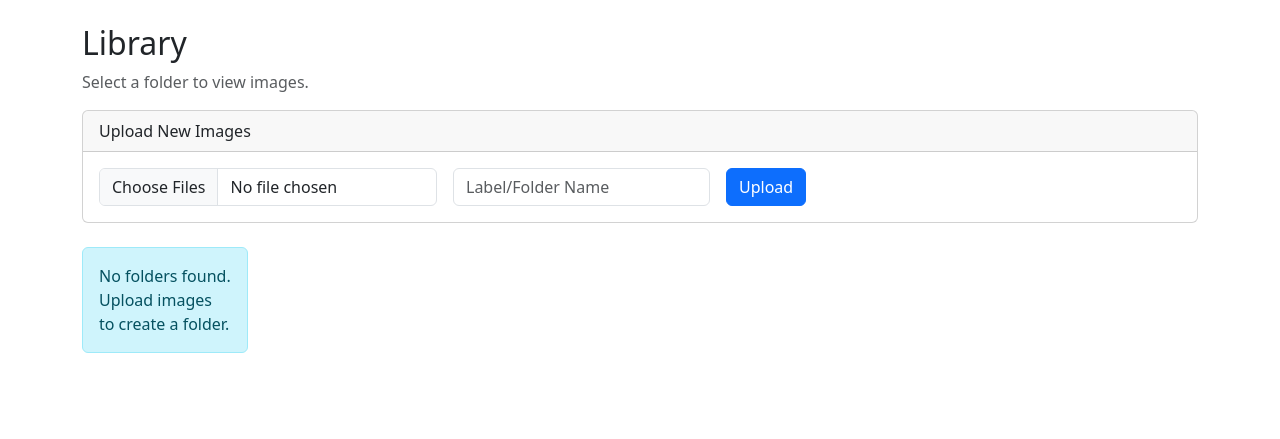
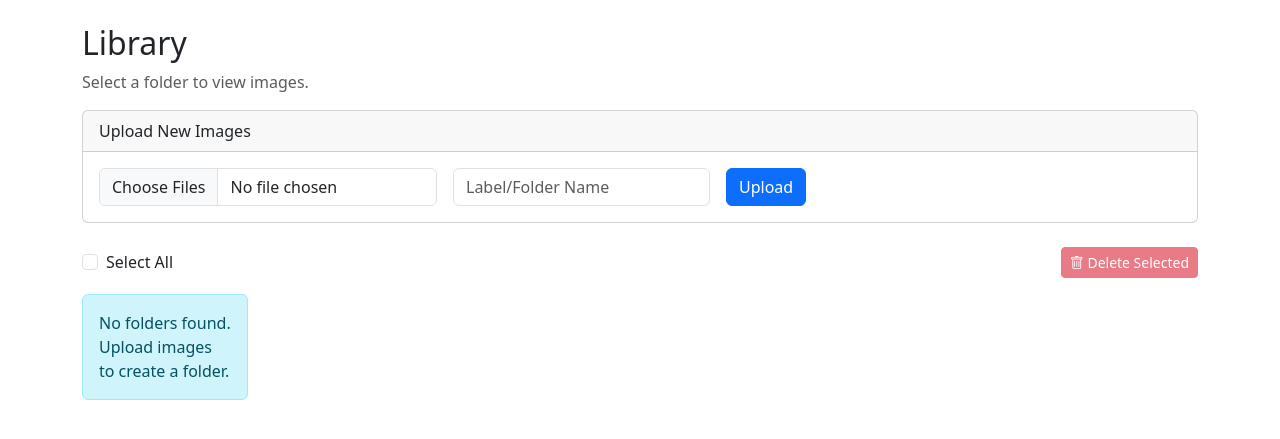
Before and after one commit to nomyowo/FurryRecongnization, a FastAPI app: page /lib in a window 1280 px wide. Shown: the part 76-515 px from the top of the page. Run offline with FastAPI, Linux system fonts and the light colour scheme; data that the repository does not hold is empty.

Commit message:
删除改为复选框

```diff
--- a/main.py
+++ b/main.py
@@ -120,13 +120,17 @@ def upload_lib(
     return RedirectResponse(url="/lib", status_code=status.HTTP_303_SEE_OTHER)
 
 
-@app.post("/lib/delete/{id}")
-def delete_lib_image(id: int, redirect_to: str = Form("/lib")):
-    filename = db.delete_image(id)
-    if filename:
-        file_path = os.path.join(UPLOAD_FOLDER_LIB, filename)
-        if os.path.exists(file_path):
-            os.remove(file_path)
+@app.post("/lib/delete_bulk")
+def delete_lib_images_bulk(
+    image_ids: List[int] = Form(...),
+    redirect_to: str = Form("/lib")
+):
+    for img_id in image_ids:
+        filename = db.delete_image(img_id)
+        if filename:
+            file_path = os.path.join(UPLOAD_FOLDER_LIB, filename)
+            if os.path.exists(file_path):
+                os.remove(file_path)
 
     # Re-initialize classifier after deletion
     init_classifier()
@@ -134,13 +138,16 @@ def delete_lib_image(id: int, redirect_to: str = Form("/lib")):
     return RedirectResponse(url=redirect_to, status_code=status.HTTP_303_SEE_OTHER)
 
 
-@app.post("/lib/delete_folder")
-def delete_lib_folder(label: str = Form(...)):
-    filenames = db.delete_lib_folder(label)
-    for filename in filenames:
-        file_path = os.path.join(UPLOAD_FOLDER_LIB, filename)
-        if os.path.exists(file_path):
-            os.remove(file_path)
+@app.post("/lib/delete_folders_bulk")
+def delete_lib_folders_bulk(
+    labels: List[str] = Form(...)
+):
+    for label in labels:
+        filenames = db.delete_lib_folder(label)
+        for filename in filenames:
+            file_path = os.path.join(UPLOAD_FOLDER_LIB, filename)
+            if os.path.exists(file_path):
+                os.remove(file_path)
 
     # Re-initialize classifier after folder deletion
     init_classifier()
--- a/templates/lib.html
+++ b/templates/lib.html
@@ -33,23 +33,31 @@
             </div>
         </div>
 
+        <form action="/lib/delete_folders_bulk" method="post" id="folderDeleteForm">
+            <div class="d-flex justify-content-between align-items-center mb-3">
+                <div class="form-check">
+                    <input class="form-check-input" type="checkbox" id="selectAllFolders">
+                    <label class="form-check-label" for="selectAllFolders">Select All</label>
+                </div>
+                <button type="submit" class="btn btn-danger btn-sm" id="deleteFolderBtn" disabled onclick="return confirm('Are you sure you want to delete selected folders and all their images?');">
+                    <i class="bi bi-trash"></i> Delete Selected
+                </button>
+            </div>
+
             <div class="row row-cols-2 row-cols-md-4 row-cols-lg-6 g-4">
                 {% if labels %}
                     {% for row in labels %}
                     <div class="col">
                             <div class="card h-100 text-center folder-card border-0 shadow-sm position-relative">
+                                <div class="position-absolute top-0 start-0 p-2" style="z-index: 10;">
+                                     <input class="form-check-input folder-checkbox" type="checkbox" name="labels" value="{{ row.label }}">
+                                </div>
                                 <div class="card-body">
                                     <a href="/lib?label={{ row.label }}" class="text-decoration-none text-dark stretched-link">
                                         <i class="bi bi-folder-fill folder-icon"></i>
                                         <h5 class="card-title mt-2 text-truncate" title="{{ row.label }}">{{ row.label }}</h5>
                                     </a>
                                     <p class="card-text text-muted small">{{ row.count }} items</p>
-                            </div>
-                            <div class="card-footer bg-transparent border-0 position-relative" style="z-index: 2;">
-                                <form action="/lib/delete_folder" method="post" onsubmit="return confirm('Are you sure you want to delete folder &quot;{{ row.label }}&quot; and all its images?');">
-                                    <input type="hidden" name="label" value="{{ row.label }}">
-                                    <button type="submit" class="btn btn-outline-danger btn-sm w-100"><i class="bi bi-trash"></i> Delete</button>
-                                </form>
                                 </div>
                             </div>
                     </div>
@@ -60,6 +68,27 @@
                     </div>
                 {% endif %}
             </div>
+        </form>
+
+        <script>
+            document.getElementById('selectAllFolders').addEventListener('change', function() {
+                var checkboxes = document.querySelectorAll('.folder-checkbox');
+                for (var checkbox of checkboxes) {
+                    checkbox.checked = this.checked;
+                }
+                updateFolderBtnState();
+            });
+
+            var folderCheckboxes = document.querySelectorAll('.folder-checkbox');
+            for (var checkbox of folderCheckboxes) {
+                checkbox.addEventListener('change', updateFolderBtnState);
+            }
+
+            function updateFolderBtnState() {
+                var checkedCount = document.querySelectorAll('.folder-checkbox:checked').length;
+                document.getElementById('deleteFolderBtn').disabled = checkedCount === 0;
+            }
+        </script>
     </div>
 
     {% else %}
@@ -90,11 +119,30 @@
             </div>
         </div>
 
+        <!-- Bulk Delete Form (Hidden) -->
+        <form action="/lib/delete_bulk" method="post" id="bulkDeleteForm">
+             <input type="hidden" name="redirect_to" value="/lib?label={{ current_label }}">
+             <div id="bulkDeleteInputs"></div>
+        </form>
+
+        <div class="d-flex justify-content-between align-items-center mb-3">
+            <div class="form-check">
+                <input class="form-check-input" type="checkbox" id="selectAllImages">
+                <label class="form-check-label" for="selectAllImages">Select All</label>
+            </div>
+            <button type="button" class="btn btn-danger btn-sm" id="deleteImageBtn" disabled onclick="submitBulkDelete()">
+                <i class="bi bi-trash"></i> Delete Selected
+            </button>
+        </div>
+
         <div class="row row-cols-2 row-cols-md-4 row-cols-lg-5 g-4">
             {% if images %}
                 {% for image in images %}
                 <div class="col">
-                    <div class="card h-100 shadow-sm">
+                    <div class="card h-100 shadow-sm position-relative">
+                        <div class="position-absolute top-0 start-0 p-2" style="z-index: 10;">
+                            <input class="form-check-input image-checkbox" type="checkbox" value="{{ image.id }}">
+                        </div>
                         <a href="/files/lib/{{ image.filename }}" target="_blank">
                             <img src="/files/lib/{{ image.filename }}" class="card-img-top image-card-img" alt="{{ image.filename }}">
                         </a>
@@ -108,10 +156,6 @@
                                     <button class="btn btn-outline-secondary" type="submit" title="Update Label"><i class="bi bi-pencil-square"></i></button>
                                 </div>
                             </form>
-                            <form action="/lib/delete/{{ image.id }}" method="post" class="mt-1" onsubmit="return confirm('Delete this image?');">
-                                <input type="hidden" name="redirect_to" value="/lib?label={{ current_label }}">
-                                <button class="btn btn-outline-danger btn-sm w-100" type="submit"><i class="bi bi-trash"></i> Delete</button>
-                            </form>
                         </div>
                     </div>
                 </div>
@@ -122,6 +166,45 @@
                 </div>
             {% endif %}
         </div>
+
+        <script>
+            document.getElementById('selectAllImages').addEventListener('change', function() {
+                var checkboxes = document.querySelectorAll('.image-checkbox');
+                for (var checkbox of checkboxes) {
+                    checkbox.checked = this.checked;
+                }
+                updateImageBtnState();
+            });
+
+            var imageCheckboxes = document.querySelectorAll('.image-checkbox');
+            for (var checkbox of imageCheckboxes) {
+                checkbox.addEventListener('change', updateImageBtnState);
+            }
+
+            function updateImageBtnState() {
+                var checkedCount = document.querySelectorAll('.image-checkbox:checked').length;
+                document.getElementById('deleteImageBtn').disabled = checkedCount === 0;
+            }
+
+            function submitBulkDelete() {
+                if (!confirm('Delete selected images?')) return;
+
+                var form = document.getElementById('bulkDeleteForm');
+                var inputsContainer = document.getElementById('bulkDeleteInputs');
+                inputsContainer.innerHTML = '';
+
+                var checkboxes = document.querySelectorAll('.image-checkbox:checked');
+                checkboxes.forEach(function(cb) {
+                    var input = document.createElement('input');
+                    input.type = 'hidden';
+                    input.name = 'image_ids';
+                    input.value = cb.value;
+                    inputsContainer.appendChild(input);
+                });
+
+                form.submit();
+            }
+        </script>
     </div>
     {% endif %}
 
```
Lines whose indentation alone changed are shown as unchanged.
